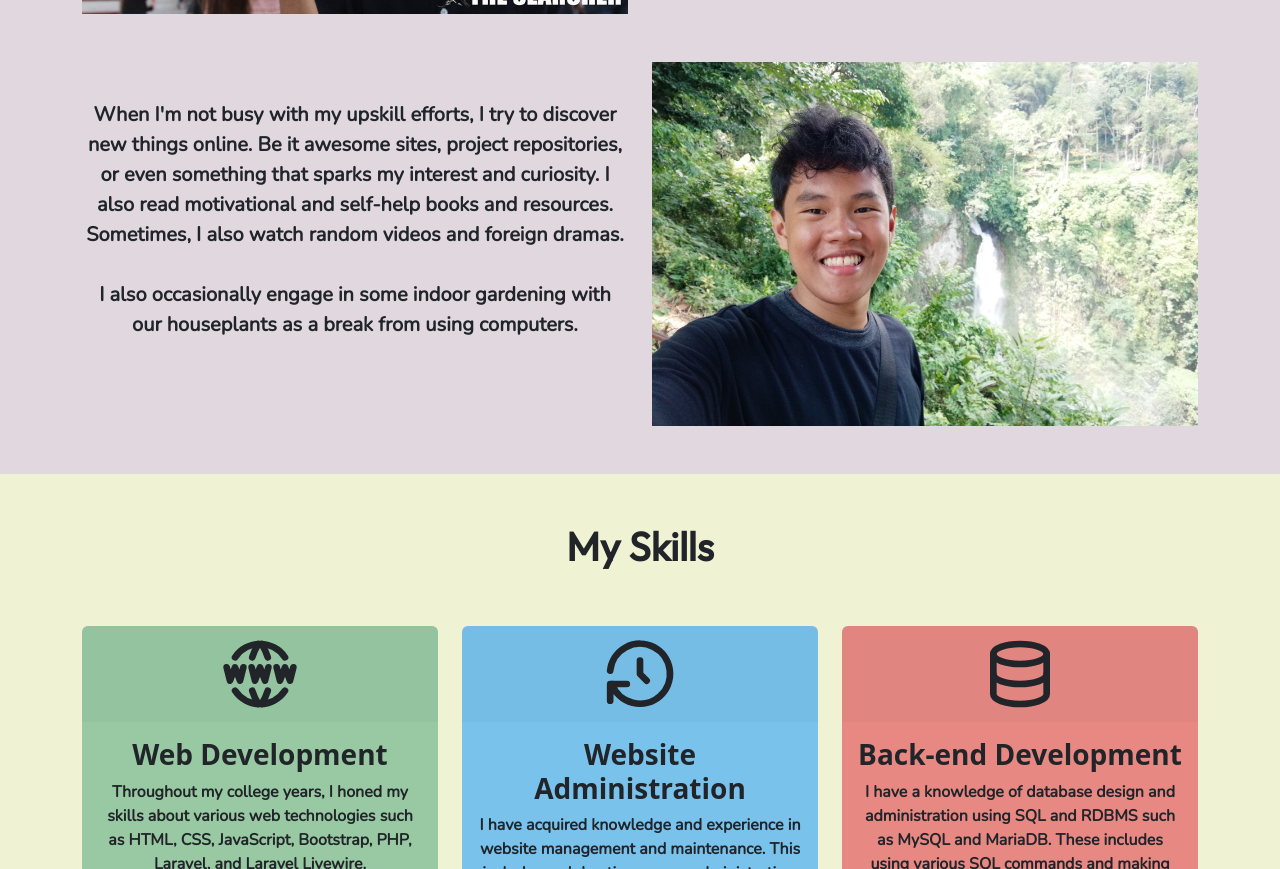
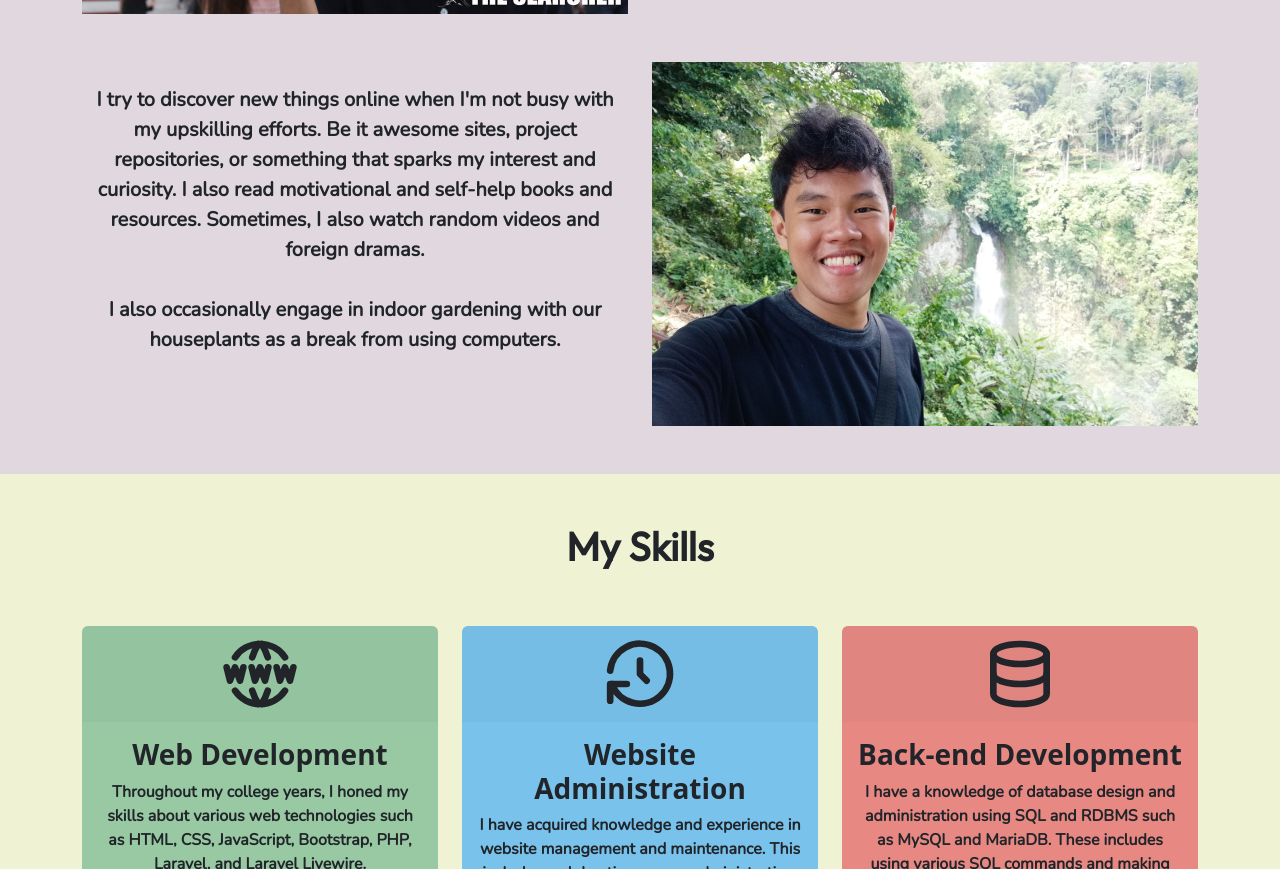
Before and after one commit to jephtellamzon/portfolio-site, a plain HTML site: page index.html in a window 1280 px wide. Shown: the part 1366-2235 px from the top of the page. Drawn offline with nearby package versions, Linux system fonts and the light colour scheme.

Commit message:
minor edit about section

```diff
--- a/index.html
+++ b/index.html
@@ -394,14 +394,14 @@
             data-aos-anchor-placement="top-center"
           >
             <p class="fw-bold fs-5 pt-sm-3 pt-md-3 pt-3">
-              When I'm not busy with my upskill efforts, I try to discover new
-              things online. Be it awesome sites, project repositories, or even
+              I try to discover new things online when I'm not busy with my
+              upskilling efforts. Be it awesome sites, project repositories, or
               something that sparks my interest and curiosity. I also read
               motivational and self-help books and resources. Sometimes, I also
               watch random videos and foreign dramas.
               <br />
               <br />
-              I also occasionally engage in some indoor gardening with our
+              I also occasionally engage in indoor gardening with our
               houseplants as a break from using computers.
             </p>
           </div>
```
